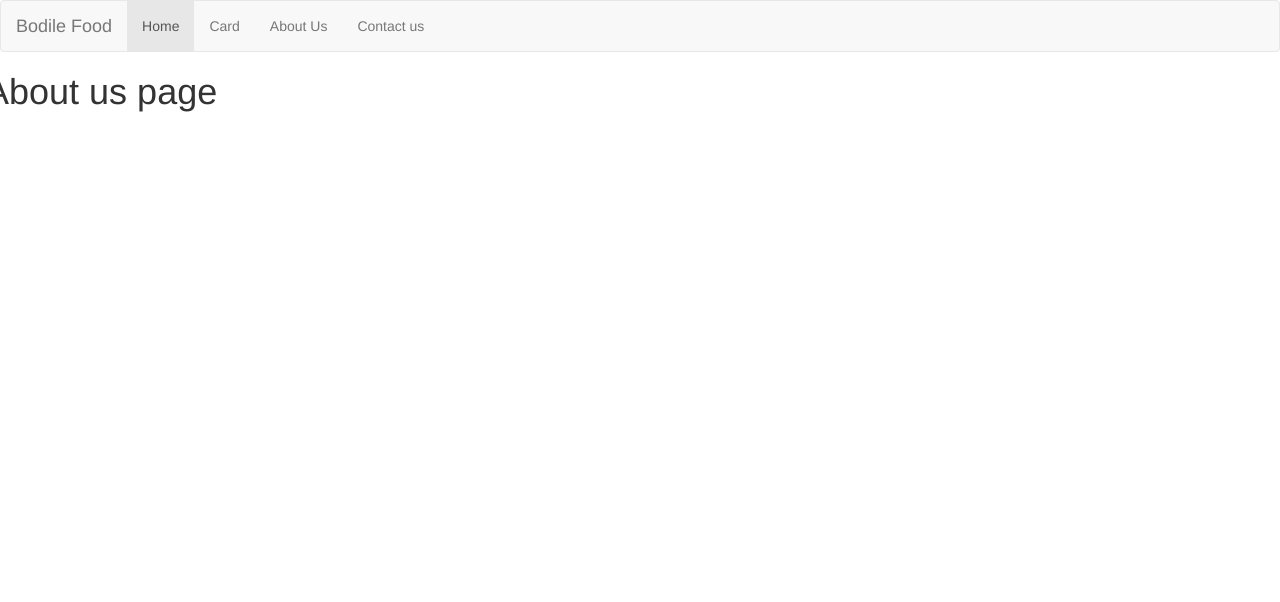
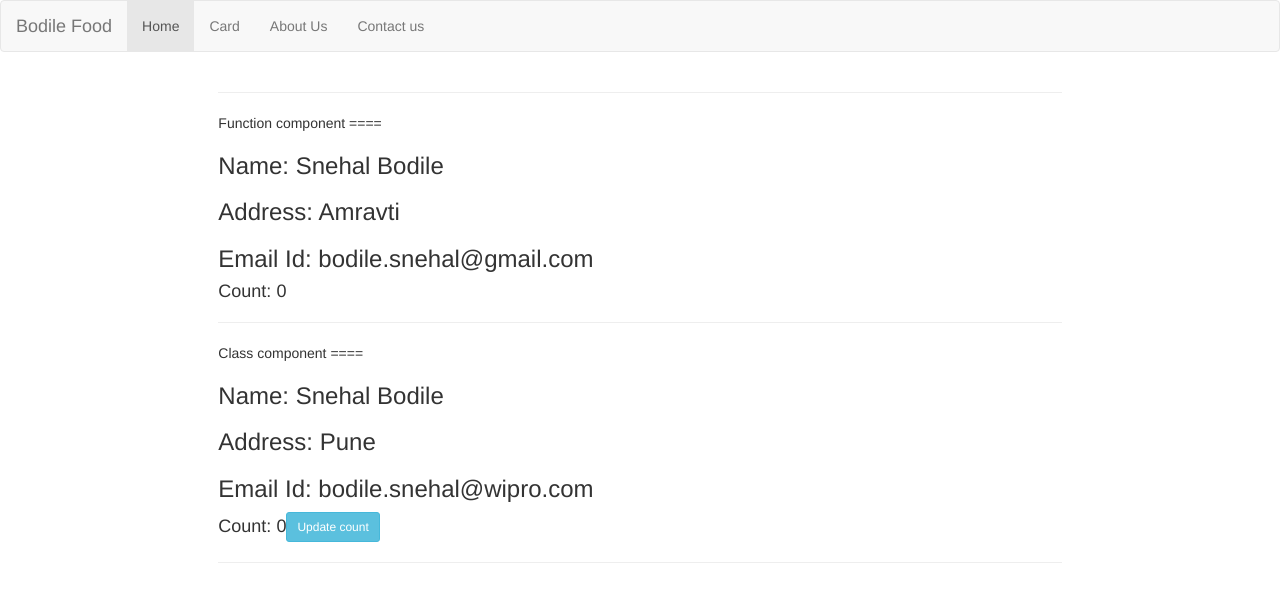
Before and after one commit to snehalbodile/ract-study, a React (Vite) app in the folder FoodDeliveryApp/: page /about in a window 1280 px wide. Shown: the top 602 px of the page. Built offline with nearby package versions, Linux system fonts and the light colour scheme.

Commit message:
Episode08 functional componet

```diff
--- a/FoodDeliveryApp/src/components/About.js
+++ b/FoodDeliveryApp/src/components/About.js
@@ -1,6 +1,17 @@
+import User from "./User";
+import UserClass from "./UserClass";
 const About = () =>{
     return (
-        <h1>About us page</h1>
+        <div className="col-md-offset-2 col-md-8">
+            <hr></hr>
+            <p>Function component ====</p>
+            <User name="Snehal Bodile" address="Amravti" email="bodile.snehal@gmail.com"/>
+            <hr></hr>
+            <p>Class component ====</p>
+            <UserClass name="Snehal Bodile" address="Pune" email="bodile.snehal@wipro.com"/>
+            <hr></hr>
+        </div>
+
     );
 }
 
--- /dev/null
+++ b/FoodDeliveryApp/src/components/User.js
@@ -0,0 +1,17 @@
+import { useState } from "react";
+
+const User = (props) =>{
+    const {name,address,email} =props;
+    const [count] = useState(0);
+    return (
+        <div>
+            <h3>Name: {name}</h3>
+            <h3>Address: {address}</h3>
+            <h3>Email Id: {email}</h3>
+            <h4>Count: {count}</h4>
+        </div>
+
+    );
+}
+
+export default User;
--- /dev/null
+++ b/FoodDeliveryApp/src/components/UserClass.js
@@ -0,0 +1,34 @@
+import React  from "react";
+class AboutClass extends React.Component {
+    constructor(props){
+        console.log("constructor");
+        super(props);
+      this.state = {
+            'count' :0
+        }
+    }
+    componentDidMount(){
+        console.log("componentDidMount");
+    }
+    render(){
+        console.log("render");
+        return (
+
+            <div>
+                <h3>Name: {this.props.name}</h3>
+                <h3>Address: {this.props.address}</h3>
+                <h3>Email Id: {this.props.email}</h3>
+                <h4>Count: {this.state.count}
+                    <button type="button" className="btn btn-info btn-sm" onClick={()=>{
+                        this.setState({
+                            count: this.state.count + 1,
+                        }) ;
+                    }}>Update count</button>
+                </h4>
+            </div>
+
+        );
+    };
+}
+
+export default AboutClass;
```
